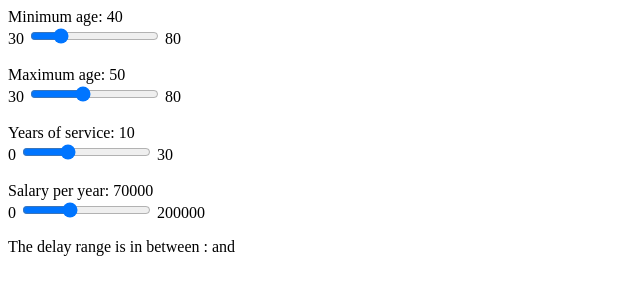
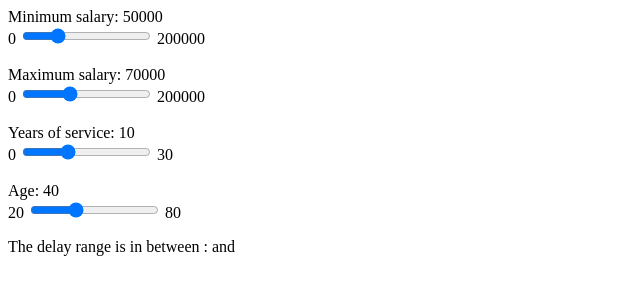
Before and after one commit to shurikkuzmin/Maps, a Django app: page /compensation/ in a window 1280 px wide. Shown: the top 300 px of the page, without its empty margins (0-640 px from the left). Run offline with Django 3.2, Linux system fonts and the light colour scheme; some libraries are stand-ins or nearby versions.

Commit message:
Changing to min and max salary.

```diff
--- a/googlemaps/simple/fit.py
+++ b/googlemaps/simple/fit.py
@@ -21,7 +21,7 @@
         self.model = model
         self.csv = csv
 
-    def predict(self, years, salary, min_age, max_age):
-        val1 = self.model.predict([[years, salary, min_age]])
-        val2 = self.model.predict([[years, salary, max_age]])
+    def predict(self, service, age, min_salary, max_salary):
+        val1 = self.model.predict([[service, min_salary, age]])
+        val2 = self.model.predict([[service, max_salary, age]])
         return min(val1[0], val2[0]), max(val1[0], val2[0])
--- a/googlemaps/simple/templates/simple/compensation.html
+++ b/googlemaps/simple/templates/simple/compensation.html
@@ -1,38 +1,24 @@
 <head>
     <script src="https://code.jquery.com/jquery-3.2.1.min.js"></script>
-    <script src="https://cdn.plot.ly/plotly-latest.min.js"></script>
 </head>
 <form id="compensation_form" method="post">
     {% csrf_token %}
-<!--     Choose the competency level:
-    <select name="level">
-        <option value="ceo">CEO/President</option>
-        <option value="vp">VP</option>
-        <option value="lead">Team Leader</option>
-        <option value="professional">Professional</option>
-    </select>
-    <br/>
-    <br/>
-    Years of service:
-    <input type="number" name="years" value="10"/>
-    <br/>
- -->
     <div>
-        Minimum age:
-        <output name="min_age" for="min_range">40</output>
+        Minimum salary:
+        <output name="min_salary" for="min_range">50000</output>
         <br/>
-        30
-        <input type="range" name="min_range" min="30" max="80" value="40" oninput="min_age.value=min_range.value">
-        80
+        0
+        <input type="range" name="min_range" min="0" max="200000" value="50000" oninput="min_salary.value=min_range.value">
+        200000
     </div>
     <br/>
     <div>
-        Maximum age:
-        <output name="max_age" for="max_range">50</output>
+        Maximum salary:
+        <output name="max_salary" for="max_range">70000</output>
         <br/>
-        30
-        <input type="range" name="max_range" min="30" max="80" value="50" oninput="max_age.value=max_range.value">
-        80
+        0
+        <input type="range" name="max_range" min="0" max="200000" value="70000" oninput="max_salary.value=max_range.value">
+        200000
     </div>
     <br/>
     <div>
@@ -45,17 +31,14 @@
     </div>
     <br/>
     <div>
-        Salary per year:
-        <output name="salary" for="salary_range">70000</output>
+        Age:
+        <output name="age" for="age_range">40</output>
         <br/>
-        0
-        <input type="range" name="salary_range" min="0" max="200000" value="70000" oninput="salary.value=salary_range.value">
-        200000
+        20
+        <input type="range" name="age_range" min="20" max="80" value="40" oninput="age.value=age_range.value">
+        80
         <br/>
     </div>
-<!--     <input type="submit" value="Predict Compensation in Months">
-    <br/>
- -->
 </form>
 
 The delay range is in between : <span id="min_delay"></span> and <span id="max_delay"></span>
@@ -69,20 +52,20 @@
 
     function process_compensation()
     {
-        console.log("Min age = ", $('[name="min_age"]').val());
-        console.log("Max age = ", $('[name="max_age"]').val());
+        console.log("Min salary = ", $('[name="min_salary"]').val());
+        console.log("Max salary = ", $('[name="max_salary"]').val());
         console.log("Service range = ", $('[name="service"]').val());
-        console.log("Salary = ", $('[name="salary"]').val());
+        console.log("Age = ", $('[name="age"]').val());
 
         $.ajax(
         {
             url : "{% url 'process-compensation' %}",
             type : "POST",
             data : {
-                        min_age: $('[name="min_age"]').val(),
-                        max_age: $('[name="max_age"]').val(),
+                        min_salary: $('[name="min_salary"]').val(),
+                        max_salary: $('[name="max_salary"]').val(),
                         service: $('[name="service"]').val(),
-                        salary : $('[name="salary"]').val(),
+                        age : $('[name="age"]').val(),
                         csrfmiddlewaretoken: '{{csrf_token}}',
                     },
 
--- a/googlemaps/simple/views.py
+++ b/googlemaps/simple/views.py
@@ -173,12 +173,12 @@
 
     approximation = fit.Fit()
 
-    min_age = request.POST["min_age"]
-    max_age = request.POST["max_age"]
+    min_salary = request.POST["min_salary"]
+    max_salary = request.POST["max_salary"]
     service = request.POST['service']
-    salary = request.POST['salary']
+    age = request.POST['age']
 
-    val_min, val_max = approximation.predict(service, salary, min_age, max_age)
+    val_min, val_max = approximation.predict(service, age, min_salary, max_salary)
 
     #print("Val_min = ", val_min, "Val_max = ", val_max)
 
```
